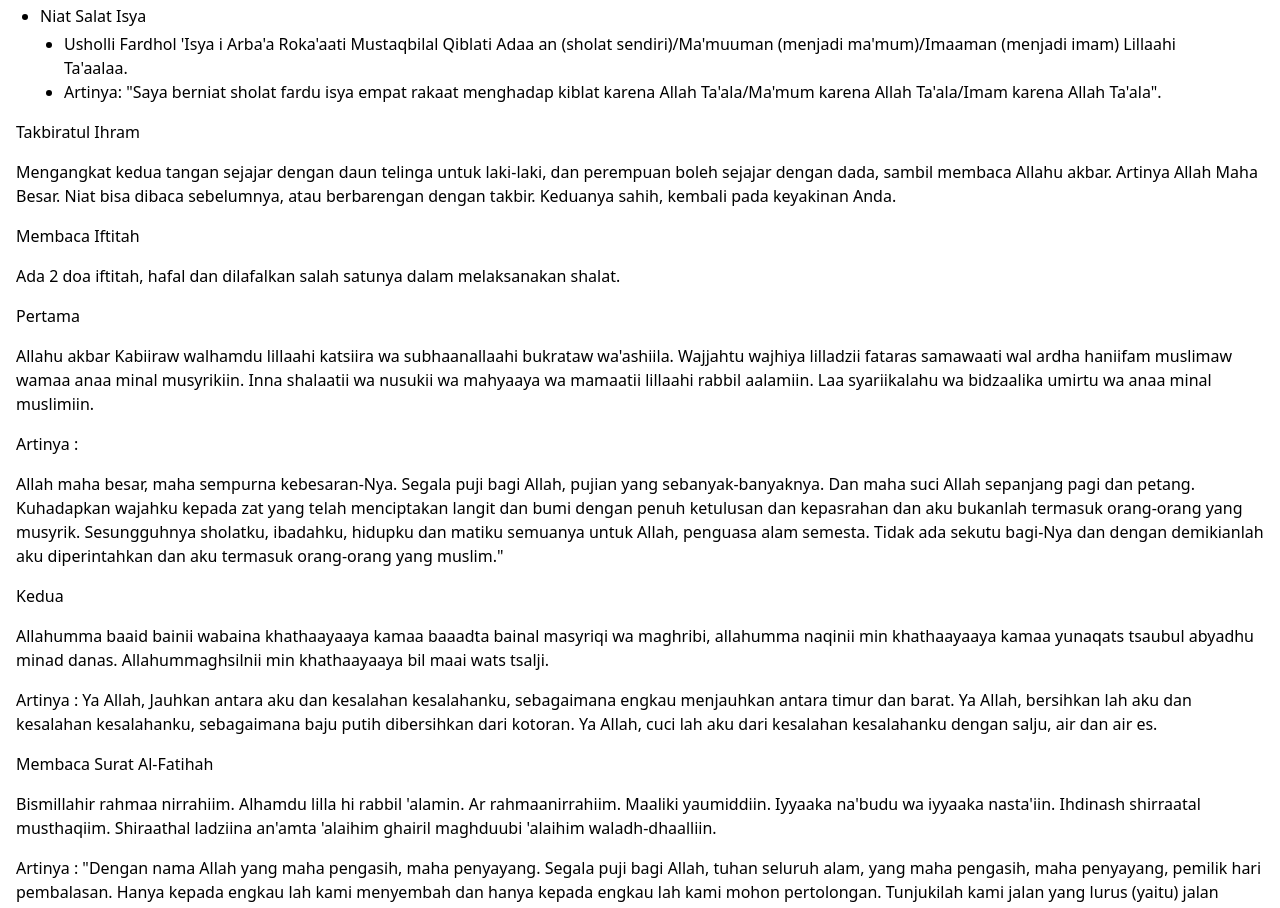
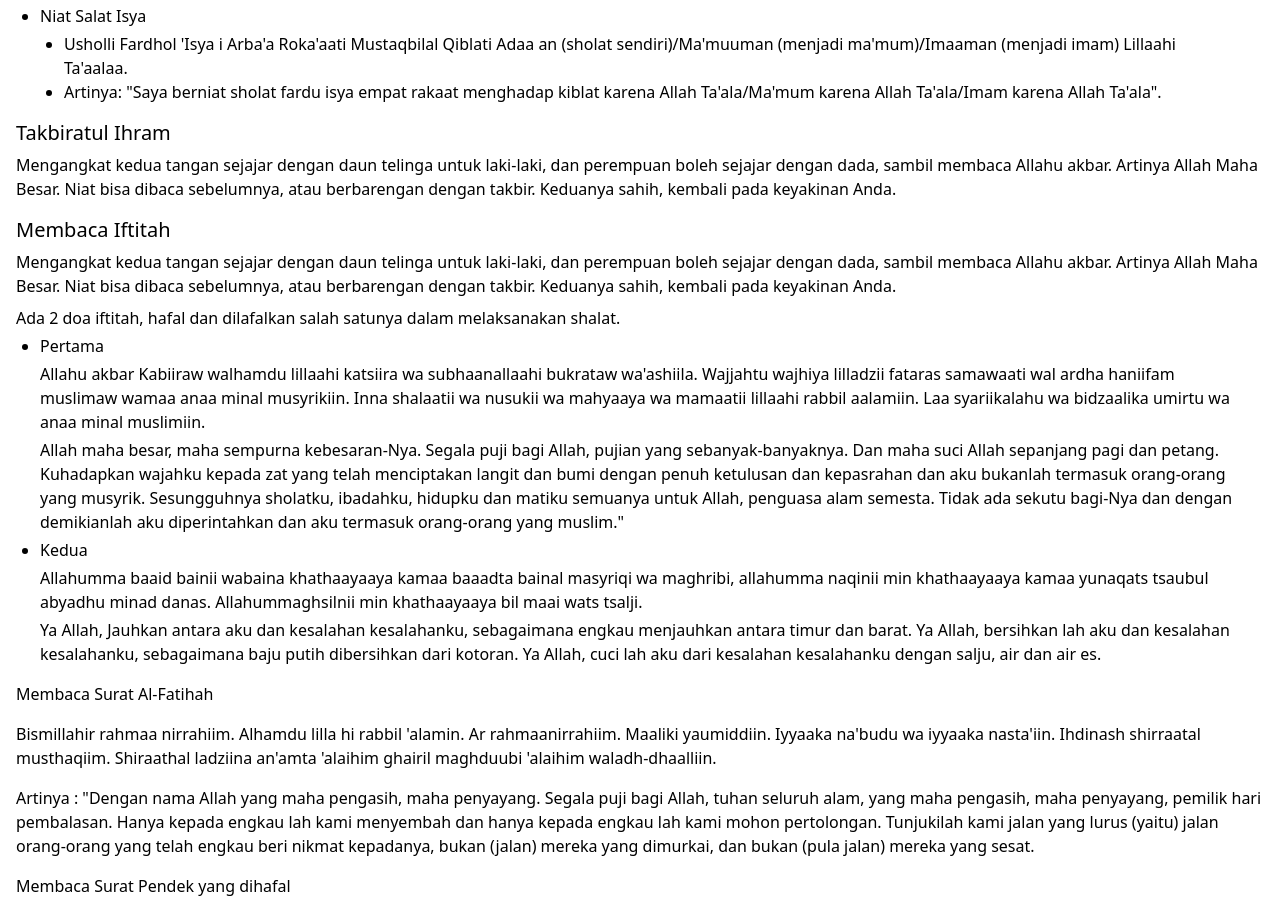
Before and after one commit to argaghulamahmad/salah, a Next.js app: page / in a window 1280 px wide. Shown: the part 1027-1935 px from the top of the page. Built offline with nearby package versions, Linux system fonts and the light colour scheme.

Commit message:
Update content

```diff
--- a/pages/index.js
+++ b/pages/index.js
@@ -138,64 +138,101 @@ export default function Home() {
                     </ol>
                 </div>
 
-                <h3>Takbiratul Ihram</h3>
-
-
+                <div className="space-y-2">
+                    <h3 className="text-black text-xl leading-tight">Takbiratul Ihram</h3>
                     <p>
                         Mengangkat kedua tangan sejajar dengan daun telinga untuk laki-laki, dan perempuan boleh sejajar
                         dengan
                         dada, sambil membaca Allahu akbar. Artinya Allah Maha Besar. Niat bisa dibaca sebelumnya, atau
                         berbarengan dengan takbir. Keduanya sahih, kembali pada keyakinan Anda.
                     </p>
-                <h3>Membaca Iftitah</h3>
+                </div>
 
+                <div className="space-y-2">
+                    <h3 className="text-black text-xl leading-tight">Membaca Iftitah</h3>
+                    <p>
+                        Mengangkat kedua tangan sejajar dengan daun telinga untuk laki-laki, dan perempuan boleh sejajar
+                        dengan
+                        dada, sambil membaca Allahu akbar. Artinya Allah Maha Besar. Niat bisa dibaca sebelumnya, atau
+                        berbarengan dengan takbir. Keduanya sahih, kembali pada keyakinan Anda.
+                    </p>
 
+                    <div className="space-y-1">
                         <p>
                             Ada 2 doa iftitah, hafal dan dilafalkan salah satunya dalam melaksanakan shalat.
                         </p>
+
+                        <ol className="list-disc mx-6 space-y-1">
+                            <li className="space-y-1">
                                 <h4>Pertama</h4>
 
-
                                 <p>
-                    Allahu akbar Kabiiraw walhamdu lillaahi katsiira wa subhaanallaahi bukrataw wa'ashiila. Wajjahtu
+                                    Allahu akbar Kabiiraw walhamdu lillaahi katsiira wa subhaanallaahi bukrataw
+                                    wa'ashiila.
+                                    Wajjahtu
                                     wajhiya
-                    lilladzii fataras samawaati wal ardha haniifam muslimaw wamaa anaa minal musyrikiin. Inna shalaatii
+                                    lilladzii fataras samawaati wal ardha haniifam muslimaw wamaa anaa minal musyrikiin.
+                                    Inna
+                                    shalaatii
                                     wa
-                    nusukii wa mahyaaya wa mamaatii lillaahi rabbil aalamiin. Laa syariikalahu wa bidzaalika umirtu wa
+                                    nusukii wa mahyaaya wa mamaatii lillaahi rabbil aalamiin. Laa syariikalahu wa
+                                    bidzaalika
+                                    umirtu
+                                    wa
                                     anaa
                                     minal muslimiin.
                                 </p>
-                <p>
-                    Artinya :
-                </p>
+
                                 <p>
                                     Allah maha besar, maha sempurna kebesaran-Nya. Segala puji bagi Allah, pujian yang
                                     sebanyak-banyaknya.
-                    Dan maha suci Allah sepanjang pagi dan petang. Kuhadapkan wajahku kepada zat yang telah menciptakan
-                    langit dan bumi dengan penuh ketulusan dan kepasrahan dan aku bukanlah termasuk orang-orang yang
-                    musyrik. Sesungguhnya sholatku, ibadahku, hidupku dan matiku semuanya untuk Allah, penguasa alam
-                    semesta. Tidak ada sekutu bagi-Nya dan dengan demikianlah aku diperintahkan dan aku termasuk
+                                    Dan maha suci Allah sepanjang pagi dan petang. Kuhadapkan wajahku kepada zat yang
+                                    telah
+                                    menciptakan
+                                    langit dan bumi dengan penuh ketulusan dan kepasrahan dan aku bukanlah termasuk
+                                    orang-orang
+                                    yang
+                                    musyrik. Sesungguhnya sholatku, ibadahku, hidupku dan matiku semuanya untuk Allah,
+                                    penguasa
+                                    alam
+                                    semesta. Tidak ada sekutu bagi-Nya dan dengan demikianlah aku diperintahkan dan aku
+                                    termasuk
                                     orang-orang
                                     yang muslim."
                                 </p>
+                            </li>
+
+                            <li className="space-y-1">
                                 <h4>Kedua</h4>
-
 
                                 <p>
                                     Allahumma baaid bainii wabaina khathaayaaya kamaa baaadta bainal masyriqi wa maghribi, allahumma
                                     naqinii
-                    min khathaayaaya kamaa yunaqats tsaubul abyadhu minad danas. Allahummaghsilnii min khathaayaaya bil
+                                    min khathaayaaya kamaa yunaqats tsaubul abyadhu minad danas. Allahummaghsilnii min khathaayaaya
+                                    bil
                                     maai
                                     wats tsalji.
                                 </p>
                                 <p>
-                    Artinya : Ya Allah, Jauhkan antara aku dan kesalahan kesalahanku, sebagaimana engkau menjauhkan
+                                    Ya Allah, Jauhkan antara aku dan kesalahan kesalahanku, sebagaimana engkau menjauhkan
                                     antara
                                     timur dan barat. Ya Allah, bersihkan lah aku dan kesalahan kesalahanku, sebagaimana baju putih
-                    dibersihkan dari kotoran. Ya Allah, cuci lah aku dari kesalahan kesalahanku dengan salju, air dan
+                                    dibersihkan dari kotoran. Ya Allah, cuci lah aku dari kesalahan kesalahanku dengan salju, air
+                                    dan
                                     air
                                     es.
                                 </p>
+                            </li>
+                        </ol>
+                    </div>
+
+                    <div>
+
+                    </div>
+
+
+                </div>
+
                 <h3>Membaca Surat Al-Fatihah</h3>
 
 
```
Also changed, not shown: 1 other file (tests, documents, lock files or other folders). Lines whose indentation alone changed are shown as unchanged.
